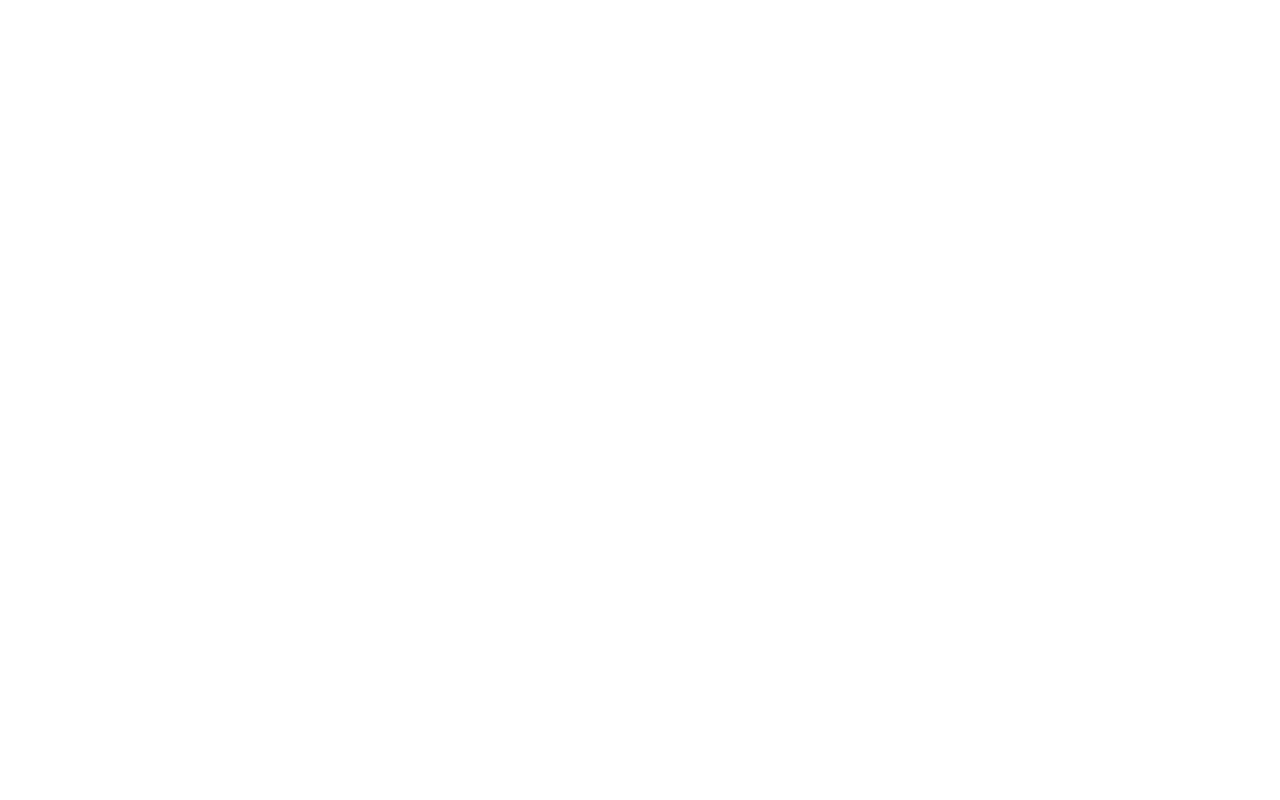
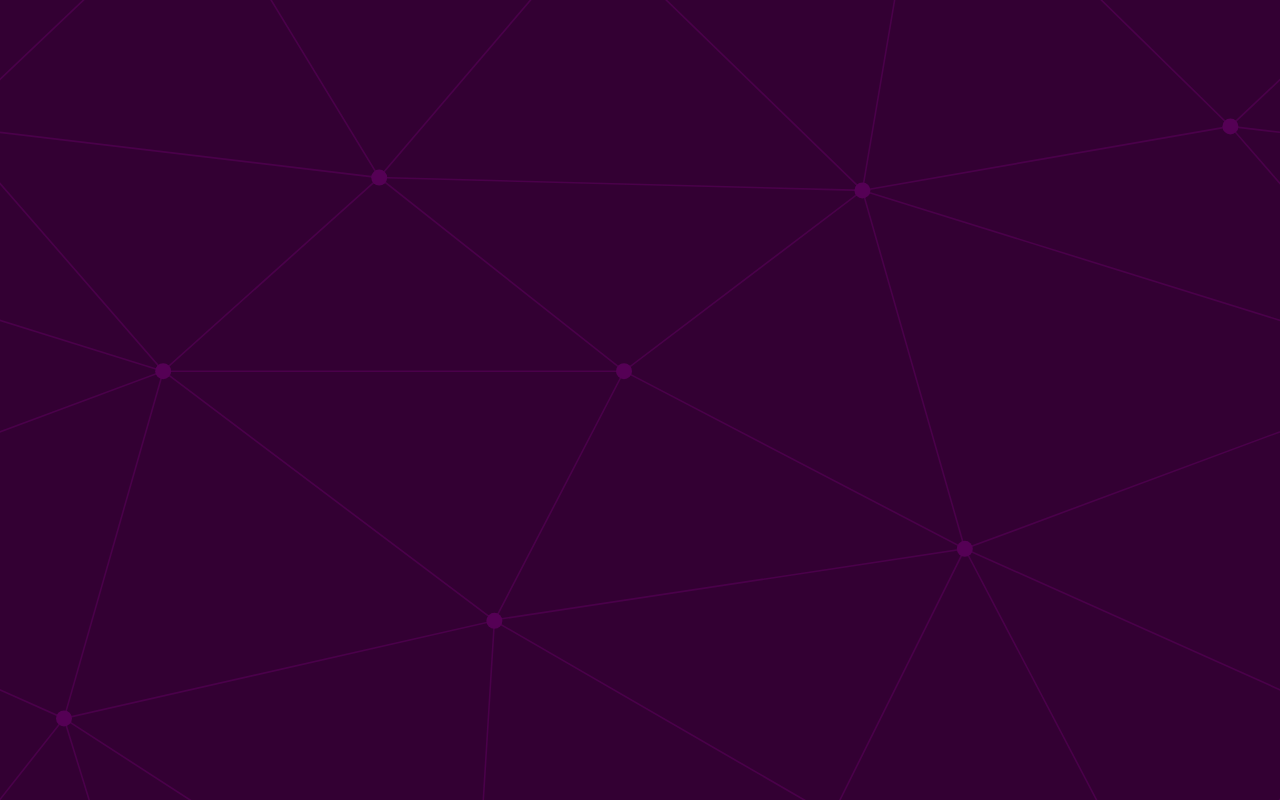
Before and after one commit to OFFCarlosEduardo/Portif0lio, a plain HTML site: page Login web/login.html in a window 1280 px wide. Drawn offline with Linux system fonts and the light colour scheme.

Commit message:
novo projeto login web

```diff
--- a/Login web/assets/css/style.css
+++ b/Login web/assets/css/style.css
@@ -1,4 +1,15 @@
 @charset "UTF-8";
+
+@import url('https://fonts.googleapis.com/css2?family=Poppins:ital,wght@0,100;0,200;0,300;0,400;0,500;0,600;0,700;0,800;0,900;1,100;1,200;1,300;1,400;1,500;1,600;1,700;1,800;1,900&display=swap');
+
+:root {
+    --color-one: #CC9EA2;
+    --color-text-one: #995764;
+    --color-text-two: #fff;
+    --color-three: #67254E;
+    --color-four: #35356E;
+    --color-fiver: #110C3B;
+}
 
 * {
     margin: 0;
@@ -6,4 +17,18 @@
     box-sizing: border-box;
     text-decoration: none;
     list-style: none;
+    font-family: "Poppins", sans-serif;
 }
+
+html {
+    width: 100vw;
+    height: 100vh;
+    font-size: 62.5%;
+    overflow-x: hidden;
+}
+
+body {
+    background: url('../img/img-bg.svg') no-repeat center center;
+    background-size: cover;
+    height: 100%;
+}
```
Also changed, not shown: Login web/assets/img/img-bg.svg (added).
